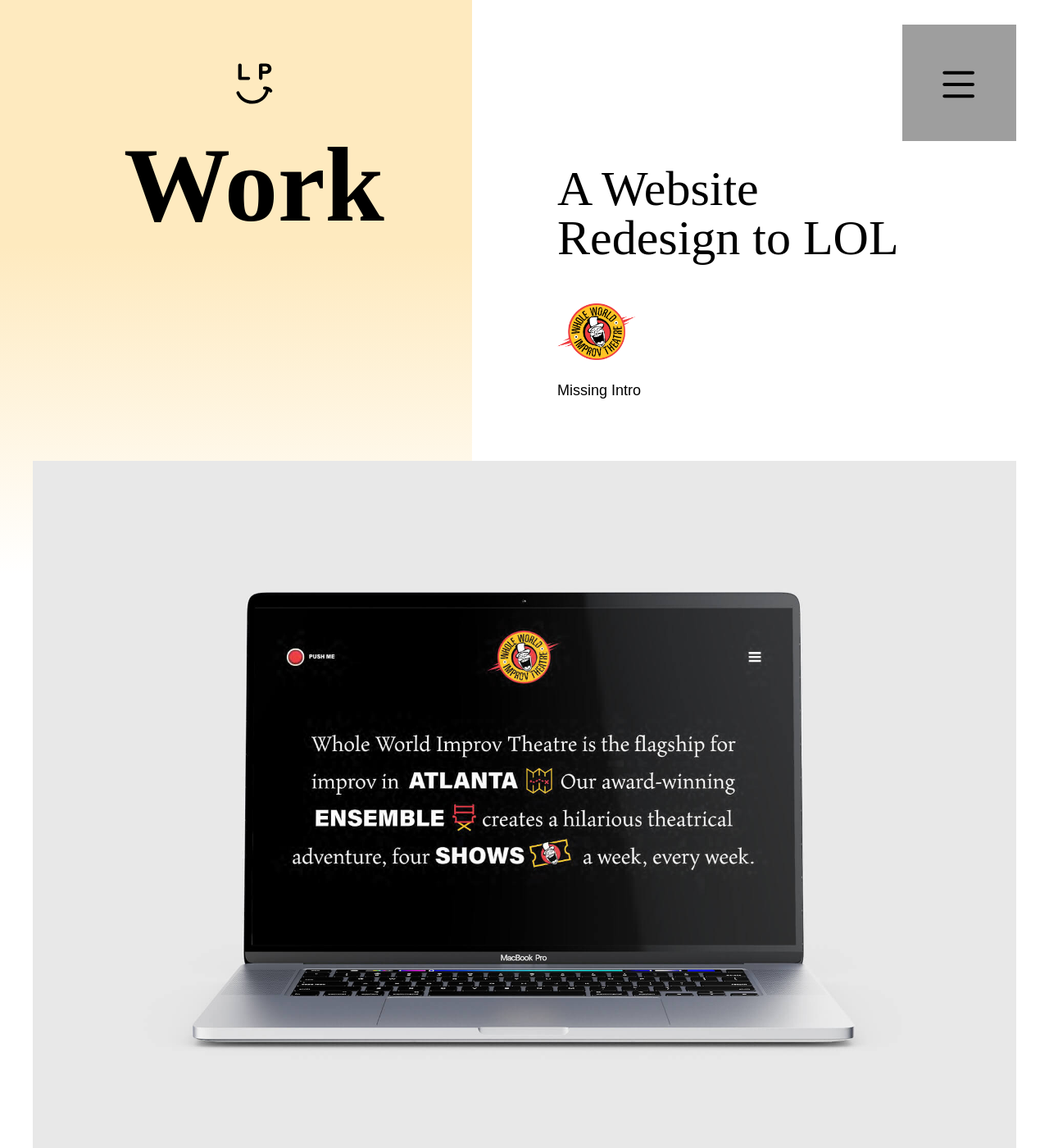
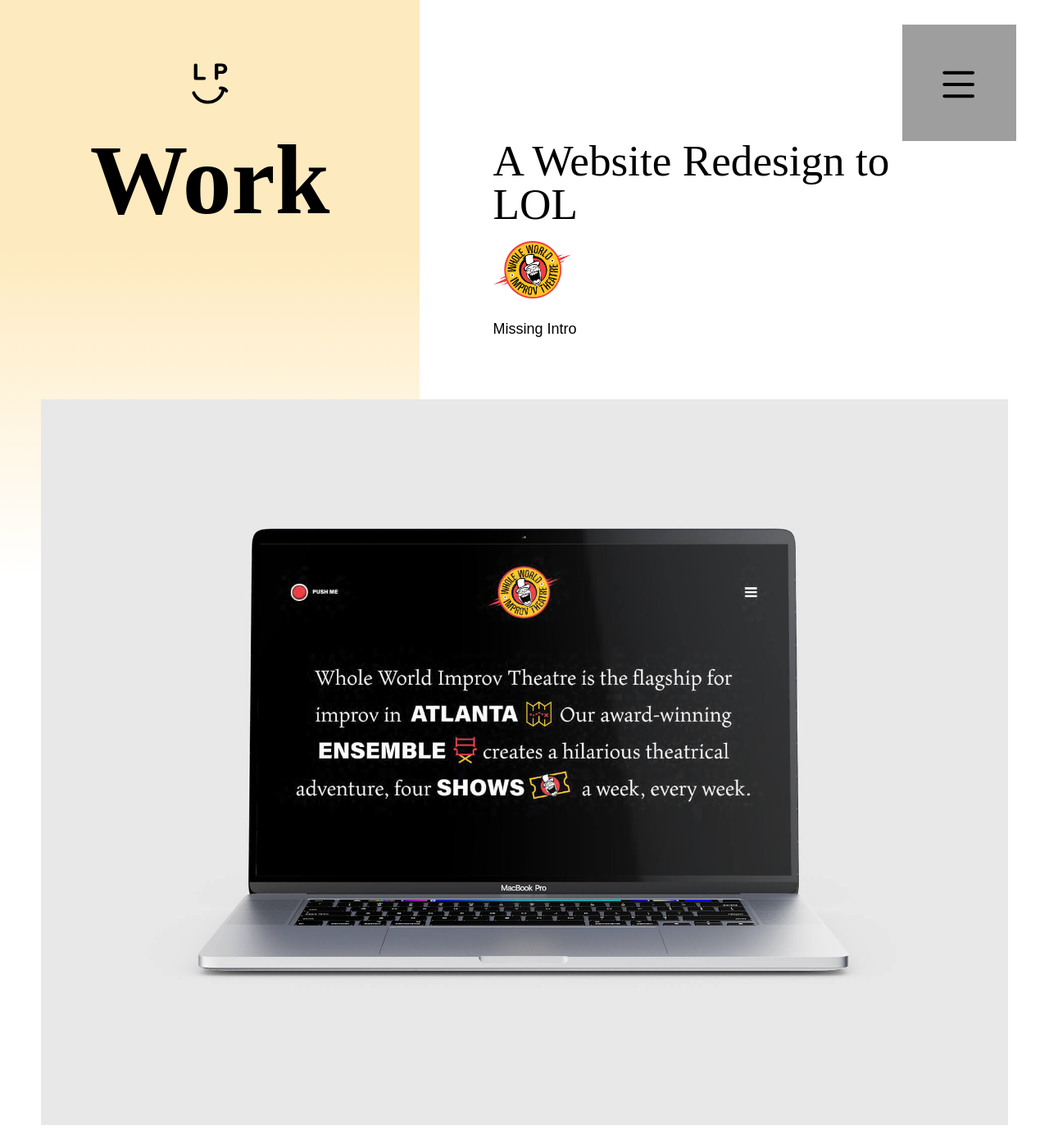
Before and after one commit to pfiller/design-pods, a Jekyll site: the page built from _posts/2021-02-19-a-website-redesign-to-lol.md, in a window 1280 px wide and 1400 px high. Shown: the whole window at 82% size. Built offline with Jekyll 4.4.1, drawn with Linux system fonts in a browser that asks for light colours; some web fonts are replaced; grey boxes are pictures that could not be loaded.

Commit message:
Now more responsive!
Flexible flex areas and type make this site move nicely.

```diff
--- a/css/style.css
+++ b/css/style.css
@@ -3,10 +3,11 @@
 {% include_relative normalize.css %}
 
 :root {
-  --maximum-width: 1200px;
+  --maximum-width: 1440px;
 }
 
 body {
+  background: #FCE7E9;
   color: black;
   font-size: 18px;
   font-family: proxima-soft-condensed, sans-serif;
@@ -52,6 +53,7 @@
   font-weight: 400;
   font-style: normal;
   line-height: 1;
+  margin: 0;
 }
 
 .page-home section {
@@ -288,10 +290,10 @@
 @media (min-width: 800px) {
   body { text-align: left; }
   h1 {
-    font-size: 130px;
+    font-size: 9.35vw;
   }
   h2 {
-    font-size: 60px;
+    font-size: 4.15555vw;
   }
 
   .burger-balloon {
@@ -318,10 +320,10 @@
   .split-background {
     background: white;
     height: 100%;
-    left: 45%;
+    left: 40%;
     position: fixed;
     top: 0;
-    width: 55%;
+    width: 60%;
     z-index: -2;
   }
   .page-home .split-background {
@@ -329,11 +331,11 @@
   }
 
   .header-area {
-    width: 45%;
+    width: 40%;
     flex-shrink: 0;
   }
   .intro-section {
-    padding: 150px 100px 0;
+    padding: 170px 7% 0;
   }
 
   .about-hero {
@@ -354,4 +356,9 @@
     margin: 10px 0;
     text-align: center;
   }
+
+  .work-slides {
+    padding-left: 50px;
+    padding-right: 50px;
+  }
 }
```
